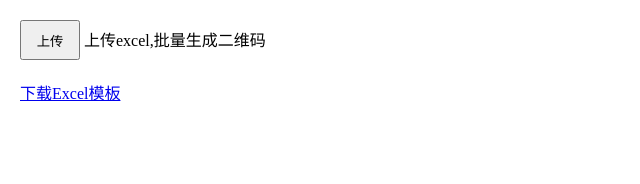
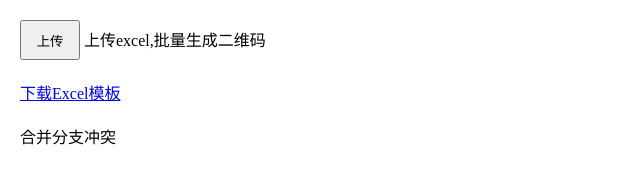
Before and after one commit to crystalcatdika/webpackDemo, a website built with webpack: page src/index.html in a window 1280 px wide. Shown: the whole page, without its empty margins (0-640 px from the left). Built offline with nearby package versions, Linux system fonts and the light colour scheme.

Commit message:
合并分支冲突

```diff
--- a/src/index.html
+++ b/src/index.html
@@ -9,6 +9,7 @@
 <div class="content" style="margin: 20px">
 	<p style="margin-bottom: 20px"><Button style="width: 60px; height: 40px;" class="batchQr">上传</Button> 上传excel,批量生成二维码</p>
 	<p style="margin-bottom: 20px"><a href="/productDetail.xlsx" download>下载Excel模板</a></p>
+	<P>合并分支冲突</P>
 	<div class="qrcodeBox"></div>
 </div>
 </body>
```
